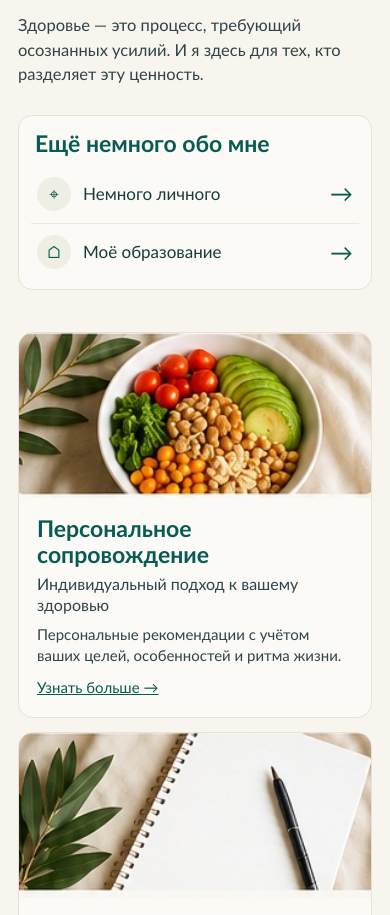
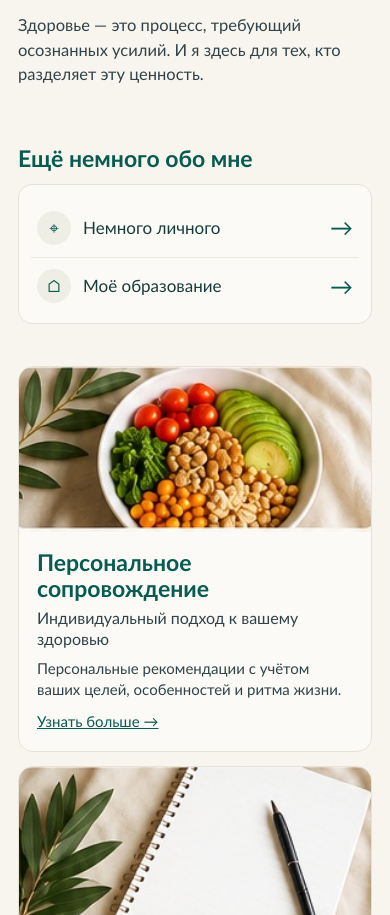
Before and after one commit to Peterslv/anya-konstantinova, a plain HTML site: page index.html in a window 390 px wide. Shown: the part 2027-2942 px from the top of the page. Drawn offline with Linux system fonts and the light colour scheme.

Commit message:
Separate personal section heading from links

```diff
--- a/index.html
+++ b/index.html
@@ -36,8 +36,8 @@ section{padding-top:38px}h2{font-size:42px;color:var(--green);margin:0 0 14px}
 h3{font-size:28px;color:var(--green);margin:30px 0 8px}.about p{font-size:19px;margin:0 0 14px}
 
 /* MORE */
-.more{margin:34px 0 14px;padding:18px;border:1px solid var(--line);border-radius:16px;background:var(--card)}
-.more h3{margin:0 0 8px}.more a{display:flex;align-items:center;padding:14px 10px;border-top:1px solid #ece8df;text-decoration:none;color:#183c3a;font-size:18px}
+.more{margin:34px 0 14px}.more h3{margin:0 0 14px}.more-links{padding:18px;border:1px solid var(--line);border-radius:16px;background:var(--card)}
+.more a{display:flex;align-items:center;padding:14px 10px;border-top:1px solid #ece8df;text-decoration:none;color:#183c3a;font-size:18px}
 .more a:first-of-type{border-top:0}.ico{width:38px;height:38px;margin-right:14px;border-radius:50%;background:#efeee5;display:grid;place-items:center;color:var(--green)}
 .arr{margin-left:auto;font-size:27px;color:var(--green)}
 
@@ -81,7 +81,7 @@ h1{order:4;padding:24px 18px 0;margin:0!important;font-size:34px!important;line-
 .hero-copy p{order:5;padding:16px 18px 28px;margin:0!important;font-size:17px!important;line-height:1.45;max-width:none}
 section{padding-top:30px}h2{font-size:34px;line-height:1.1;margin-bottom:14px}
 h3{font-size:24px;line-height:1.15;margin-top:26px}.about p{font-size:17px;line-height:1.5;margin-bottom:13px}
-.more{margin:28px 0 12px;padding:14px 12px 8px;border-radius:14px}.more h3{font-size:23px;margin:0 4px 8px}
+.more{margin:28px 0 12px}.more h3{font-size:23px;margin:0 0 12px}.more-links{padding:14px 12px 8px;border-radius:14px}
 .more a{min-height:58px;padding:10px 6px;font-size:17px}.ico{width:34px;height:34px;min-width:34px;margin-right:12px}.arr{font-size:23px}
 .cards{gap:14px;margin-top:12px}.card{display:block;min-height:0;border-radius:15px}
 .visual{height:185px!important;min-height:185px!important;width:100%;background-size:cover;background-position:center;background-repeat:no-repeat}
@@ -133,8 +133,10 @@ footer{padding:24px 0 30px;font-size:14px}.social{width:100%;display:grid;grid-t
 
 <section class="more">
 <h3>Ещё немного обо мне</h3>
+<div class="more-links">
 <a href="personal.html"><span class="ico">⌖</span>Немного личного<span class="arr">→</span></a>
 <a href="education.html"><span class="ico">⌂</span>Моё образование<span class="arr">→</span></a>
+</div>
 </section>
 
 <section class="cards">
```
